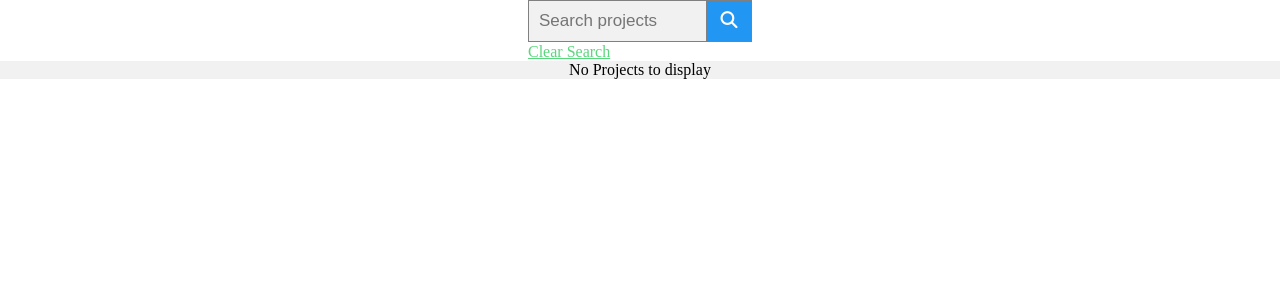
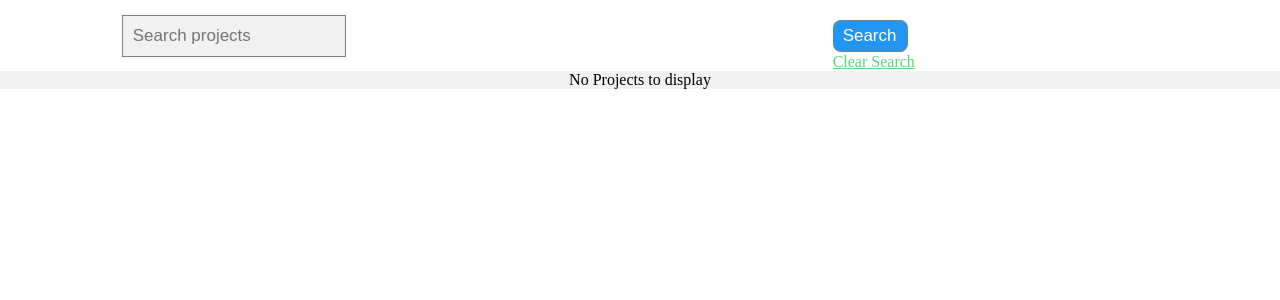
Before and after one commit to sean-meade/portfolio-website, a Django app: page /projects/ in a window 1280 px wide. Shown: the part 75-375 px from the top of the page. Run offline with Django 3.2, Linux system fonts and the light colour scheme; data that the repository does not hold is empty.

Commit message:
add styling to search section

```diff
--- a/static/css/card.css
+++ b/static/css/card.css
@@ -254,8 +254,6 @@
 }
 
 .search-items {
-    width: 80vw;
-    margin: auto;
     text-align: center;
 }
 
@@ -270,8 +268,9 @@
 }
 
 .search-box-container {
-    margin: auto;
-    width: 14rem;
+    display: flex;
+    align-items: center;
+    justify-content: space-around;
 }
 
 /* Style the search field */
@@ -279,21 +278,21 @@
     padding: 10px;
     font-size: 17px;
     border: 1px solid grey;
-    float: left;
-    width: 80%;
+    width: 14rem;
     background: #f1f1f1;
 }
 
 /* Style the submit button */
 .search-box-container button {
     float: left;
-    width: 20%;
-    padding: 10px;
+    padding: 5px 10px;
     background: #2196F3;
     color: white;
     font-size: 17px;
     border: 1px solid grey;
-    border-left: none; /* Prevent double borders */
+    border-radius: 0.5rem;
+    border-left: none;
+    /* Prevent double borders */
     cursor: pointer;
 }
 
@@ -307,3 +306,13 @@
     clear: both;
     display: table;
 }
+
+.clear-search a {
+    color: #5ad67d;
+    vertical-align: middle;
+    display: inline;
+}
+
+.search-buttons {
+    padding-top: 1.25rem;
+}
--- a/static/css/style.css
+++ b/static/css/style.css
@@ -157,12 +157,6 @@ a:active {
 
 }
 
-.clear-search a {
-    color: #5ad67d;
-    vertical-align: middle;
-    display: inline;
-}
-
 @media screen and (max-width: 21.25em) {
     #logo {
         font-size: 3rem;
--- a/templates/projects.html
+++ b/templates/projects.html
@@ -10,7 +10,11 @@
 
 <div>
     <form method="GET" action="{% url 'projects' %}">
+        <div class="search-box-container">
+            <div class="search-box">
+                <input class="" type="text" name="q" placeholder="Search projects">
 
+            </div>
             <div class="search-items">
 
                 {% if tags %}
@@ -31,15 +35,15 @@
 
                 {% endif %}
             </div>
-        <div class="search-box-container">
-            <div class="search-box">
-                <input class="" type="text" name="q" placeholder="Search projects">
-                <button type="submit"><i class="fa fa-search"></i></button>
-            </div>
+            <div class="search-buttons">
+                <button type="submit">Search</button>
                 <p class="clear-search">
                     <a href="{% url 'projects' %}" style="vertical-align:middle; display:inline;">Clear Search</a>
                 </p>
             </div>
+
+        </div>
+
     </form>
 
 </div>
```
Lines whose indentation alone changed are shown as unchanged.
